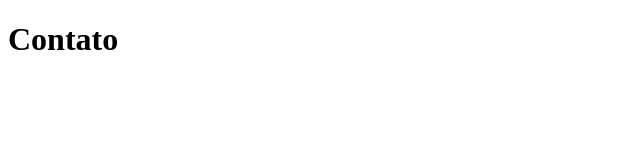
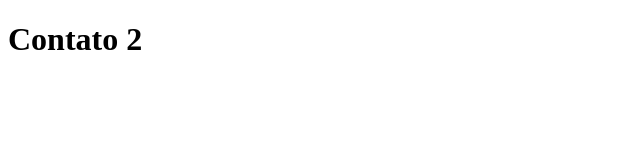
Before and after one commit to Oliveira-Arg/tlou, a website: page jv/public/contato.html in a window 1280 px wide. Shown: the full height of the page, 0-640 px from the left. Drawn offline with Linux system fonts and the light colour scheme.

Commit message:
primeiro mommit

```diff
--- a/jv/public/contato.html
+++ b/jv/public/contato.html
@@ -6,6 +6,6 @@
     <title>Contato</title>
 </head>
 <body>
-    <h1>Contato</h1>
+    <h1>Contato 2</h1>
 </body>
 </html>
```
